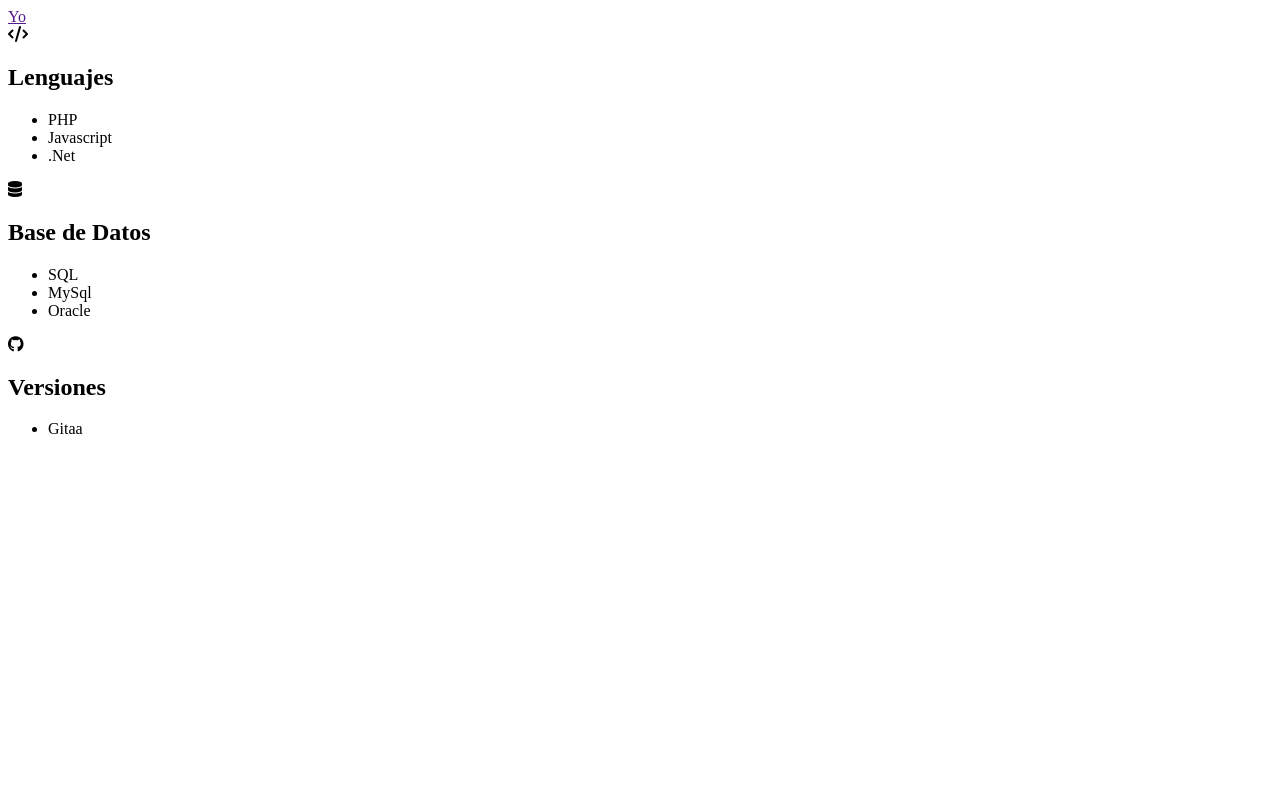
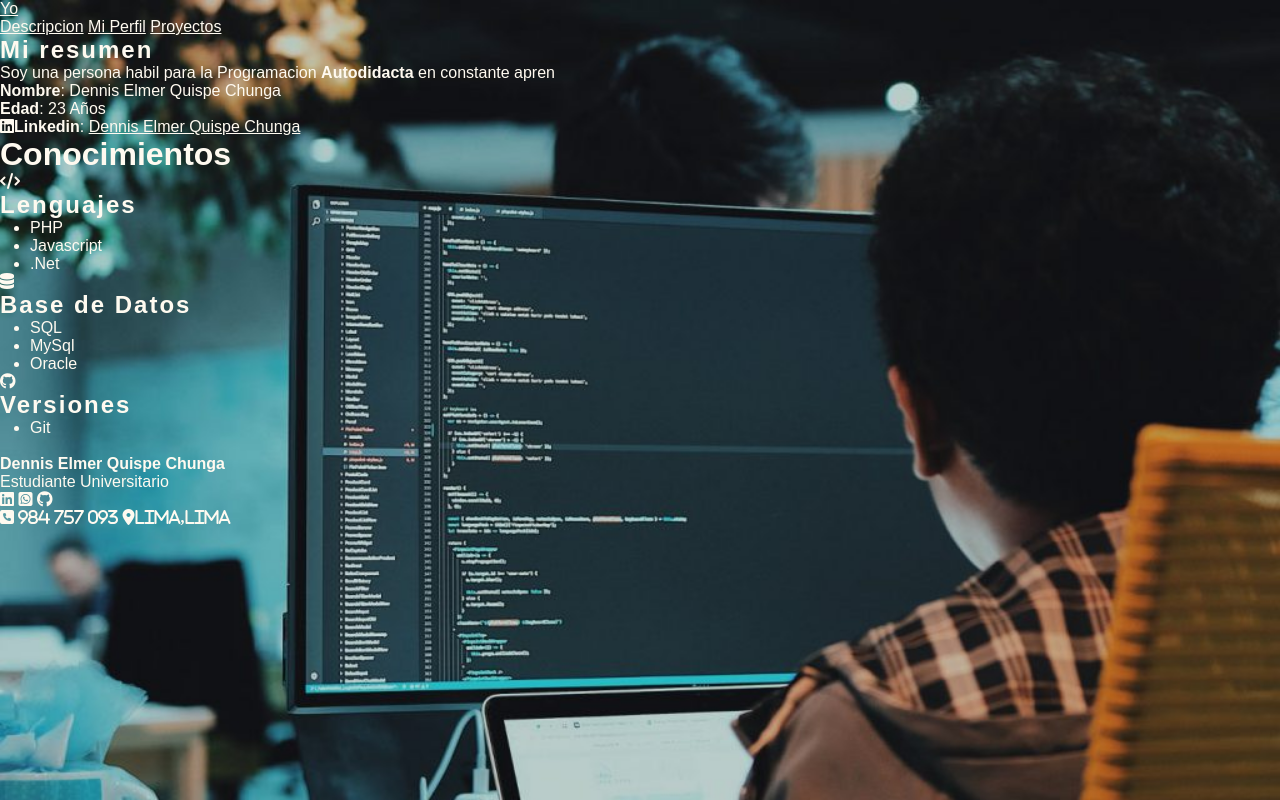
Before and after one commit to Supremotix/Miperfil, a plain HTML site: page Index.html in a window 1280 px wide. Drawn offline with Linux system fonts and the light colour scheme.

Commit message:
aumento de firma virtual 20/02

```diff
--- a/Index.html
+++ b/Index.html
@@ -6,24 +6,54 @@
     <meta http-equiv="X-UA-Compatible" content="IE=edge" />
 
     <meta name="viewport" content="width=device-width, initial-scale=1.0" />
+
     <script src="https://kit.fontawesome.com/484f571a9e.js" crossorigin="anonymous"></script>
-    <title>Document</title>
+    <link rel="stylesheet" href="css/style.css" />
+    <title>Dennis</title>
+    <link rel="icon" type="image/jpg" href="img/Imagen.jpg">
 </head>
 
 <body>
     <header>
-        <nav><a href="">Yo</a></nav>
+        <nav class="head-b">
+            <div class="left">
+                <a href="">Yo</a>
+            </div>
+            <div class="right">
+                <a href="">Descripcion</a>
+                <a href="">Mi Perfil</a>
+                <a href="">Proyectos</a>
+            </div>
+        </nav>
     </header>
+    <main>
+        <div>
+            <article>
+                <section class="box">
+                    <h2 class="titulo">Mi resumen</h2>
+                    <p>Soy una persona habil para la Programacion <b>Autodidacta</b> en constante apren</p>
+                </section>
+                <section class="box">
+                    <p><b>Nombre</b>: Dennis Elmer Quispe Chunga</p>
+                    <p><b>Edad</b>: 23 Años</p>
+                    <p><i class="fab fa-linkedin"></i><b>Linkedin</b>: <a
+                            href="https://www.linkedin.com/in/dennis-qc92931b124/" target="_blank">Dennis Elmer Quispe
+                            Chunga</a></p>
+                </section>
+            </article>
+        </div>
+        <div>
+            <h1>Conocimientos</h1>
             <div class="box">
                 <div class="Logo">
                     <i class="fas fa-code"></i>
                 </div>
                 <div>
-            <h2>Lenguajes</h2>
+                    <h2 class="titulo">Lenguajes</h2>
                     <ul>
                         <li type="disc">PHP</li>
                         <li type="disc">Javascript</li>
-                <li type="disc">.Net </li>
+                        <li type="disc">.Net</li>
                     </ul>
                 </div>
             </div>
@@ -32,7 +62,7 @@
                     <i class="fas fa-database"></i>
                 </div>
                 <div>
-            <h2>Base de Datos</h2>
+                    <h2 class="titulo">Base de Datos</h2>
                     <ul>
                         <li type="disc">SQL</li>
                         <li type="disc">MySql</li>
@@ -45,12 +75,33 @@
                     <i class="fab fa-github"></i>
                 </div>
                 <div>
-            <h2>Versiones</h2>
+                    <h2 class="titulo">Versiones</h2>
                     <ul>
-                <li type="disc">Gitaa</li>
+                        <li type="disc">Git</li>
                     </ul>
                 </div>
             </div>
+        </div>
+    </main>
+    <footer>
+        <div>
+            <div class="profile">
+                <img src="" alt="">
+            </div>
+            <div>
+                <p><B>Dennis Elmer Quispe Chunga</B></p>
+                <P>Estudiante Universitario</P>
+                <a href="https://www.linkedin.com/in/dennis-qc92931b124/" target="_blank"><i
+                        class="fab fa-linkedin"></i></a>
+                <a href="https://wa.link/arf60z" target="_blank"><i class="fab fa-whatsapp-square"></i></a>
+                <a href="https://github.com/Supremotix" target="_blank"><i class="fab fa-github"></i></a>
+            </div>
+            <div>
+                <i class="fas fa-phone-square"> 984 757 093</i>
+                <i class="fas fa-map-marker-alt">Lima,Lima</i>
+            </div>
+        </div>
+    </footer>
 </body>
 
 </html>
--- a/css/style.css
+++ b/css/style.css
@@ -1,3 +1,25 @@
-nav{
+* {
+  color: floralwhite;
+  margin: 0;
+  padding: 0;
+  box-sizing: border-box;
+}
+body {
+  background: url(../img/fondo.jpg) no-repeat center top;
+
+  opacity: 1;
+  background-size: cover;
+  font-family: sans-serif;
+  height: 100vh;
+}
+.titulo {
+  font-weight: bold;
+  letter-spacing: 2px;
+}
+.left {
+  display:block;
+}
+ul{
+  padding-left: 30px;
 
 }
```
Also changed, not shown: header.html (+12 -0 lines), img/Imagen.jpg (added), img/fondo.jpg (added), img/whatsapp.png (added). Lines whose indentation alone changed are shown as unchanged.
